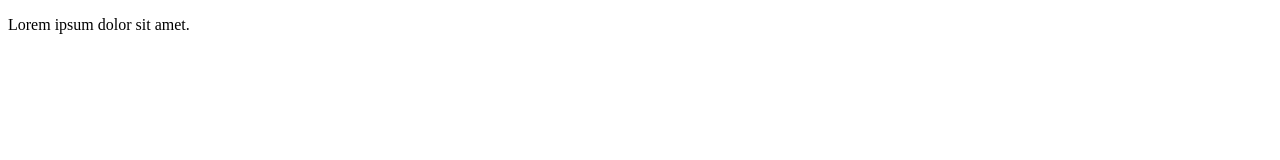
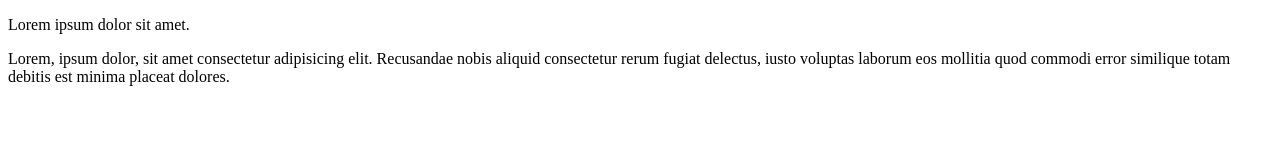
Before and after one commit to ThreeWorrrlds/first-project, a plain HTML site: page index.html in a window 1280 px wide. Drawn offline with Linux system fonts and the light colour scheme.

Commit message:
Добавил строки и изменения

```diff
--- a/index.html
+++ b/index.html
@@ -10,5 +10,8 @@
     <div class="fish">
         <p class="fish__one">Lorem ipsum dolor sit amet.</p>
     </div>
+    <div class="shark">
+    		<p class="shark__one">Lorem, ipsum dolor, sit amet consectetur adipisicing elit. Recusandae nobis aliquid consectetur rerum fugiat delectus, iusto voluptas laborum eos mollitia quod commodi error similique totam debitis est minima placeat dolores.</p>
+    </div>
 </body>
 </html>
```
Also changed, not shown: 1 other file.
